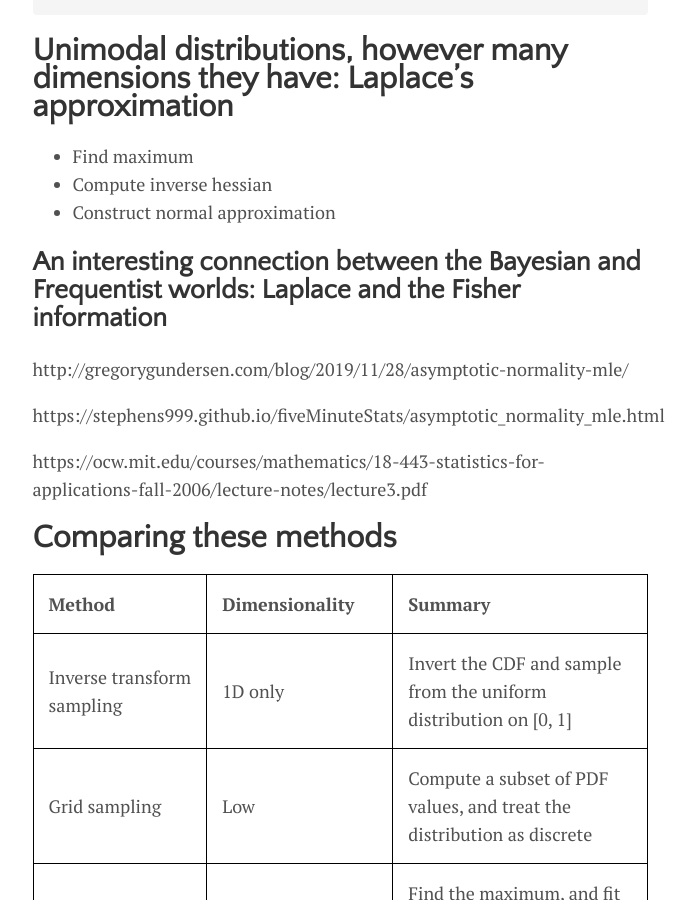
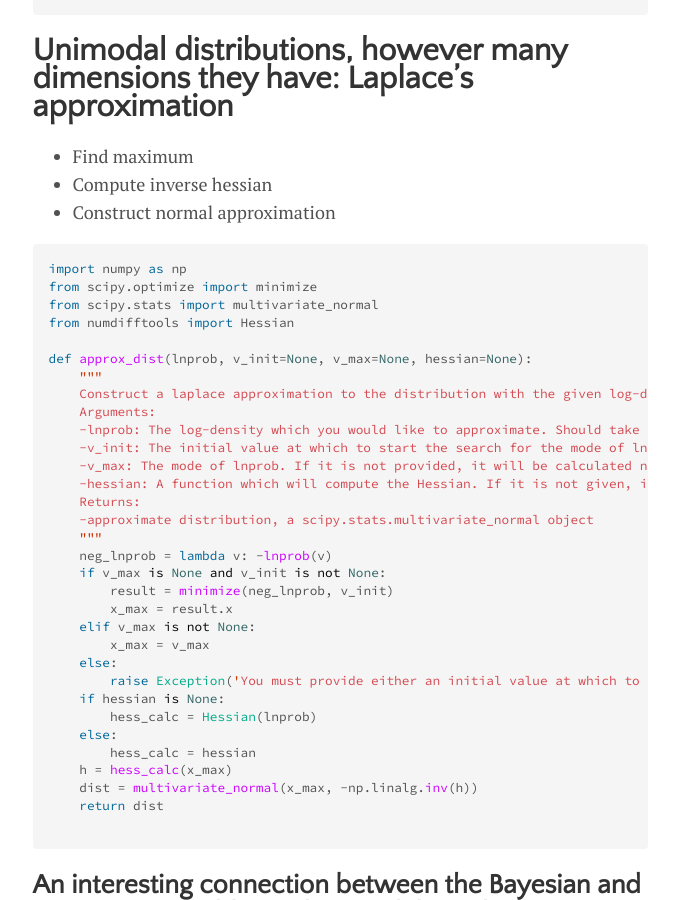
Before and after one commit to lmc2179/lmc2179.github.io, a Jekyll site: the page built from drafts/simple_sampling.md, in a window 1280 px wide and 900 px high, scrolled down 1685 px. Shown: the whole window, without its empty margins (300-994 px from the left). Built offline with Jekyll 4.4.1, drawn with Linux system fonts in a browser that asks for light colours; our own code applies the rules of GitHub Pages for plain Markdown files.

Commit message:
Update simple_sampling.md

````diff
--- a/drafts/simple_sampling.md
+++ b/drafts/simple_sampling.md
@@ -58,6 +58,40 @@ plt.show()
 - Compute inverse hessian
 - Construct normal approximation
 
+```python
+import numpy as np
+from scipy.optimize import minimize
+from scipy.stats import multivariate_normal
+from numdifftools import Hessian
+
+def approx_dist(lnprob, v_init=None, v_max=None, hessian=None):
+    """
+    Construct a laplace approximation to the distribution with the given log-density.
+    Arguments:
+    -lnprob: The log-density which you would like to approximate. Should take a vector and return a real number.
+    -v_init: The initial value at which to start the search for the mode of lnprob. If it is not given.
+    -v_max: The mode of lnprob. If it is not provided, it will be calculated numerically.
+    -hessian: A function which will compute the Hessian. If it is not given, it will be approximated numerically.
+    Returns:
+    -approximate distribution, a scipy.stats.multivariate_normal object
+    """
+    neg_lnprob = lambda v: -lnprob(v)
+    if v_max is None and v_init is not None:
+        result = minimize(neg_lnprob, v_init)
+        x_max = result.x
+    elif v_max is not None:
+        x_max = v_max
+    else:
+        raise Exception('You must provide either an initial value at which to start the search for the mode (v_init) or the value of the mode (v_max)')
+    if hessian is None:
+        hess_calc = Hessian(lnprob)
+    else:
+        hess_calc = hessian
+    h = hess_calc(x_max)
+    dist = multivariate_normal(x_max, -np.linalg.inv(h))
+    return dist
+
+```
 
 ## An interesting connection between the Bayesian and Frequentist worlds: Laplace and the Fisher information
 
````
